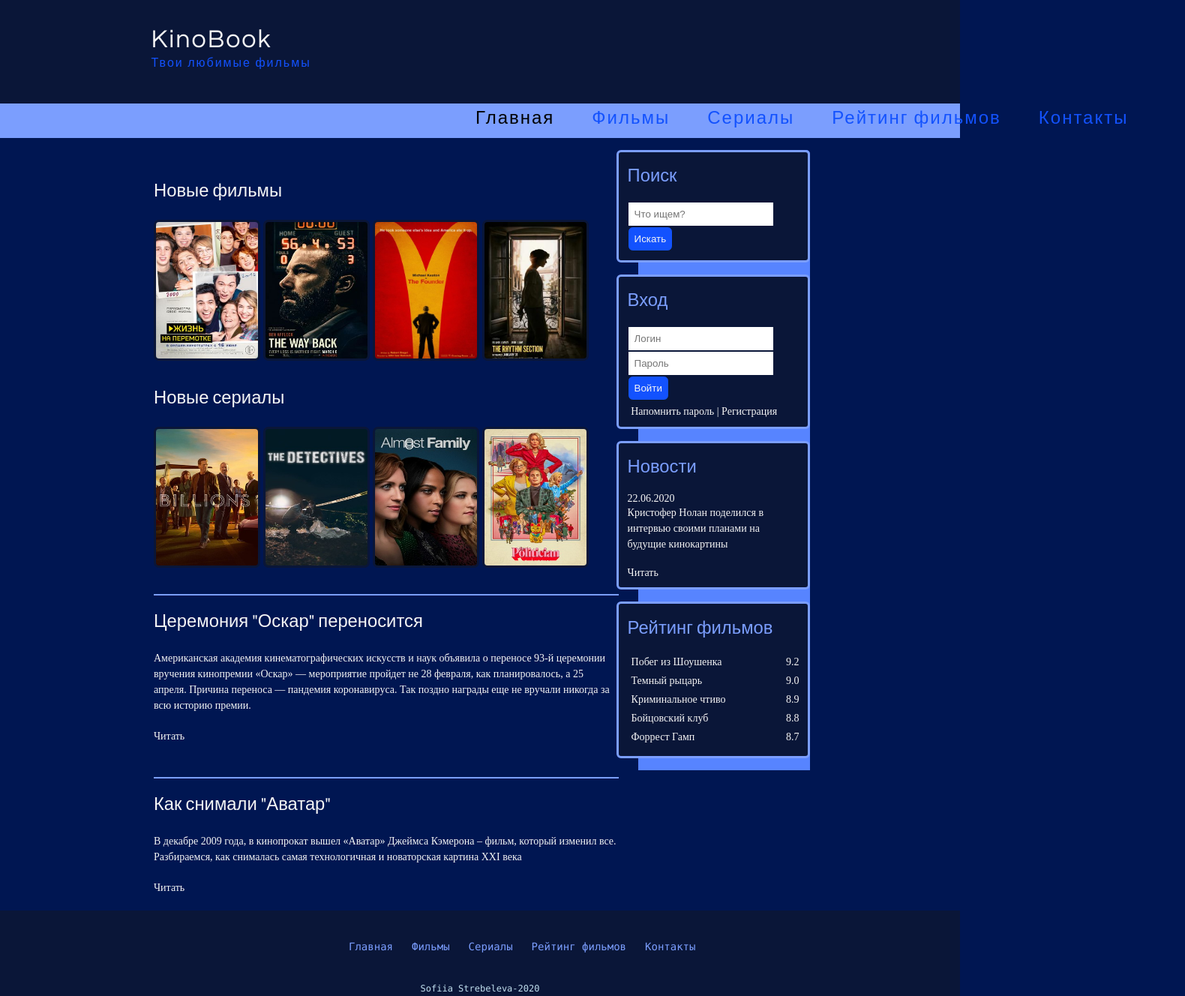
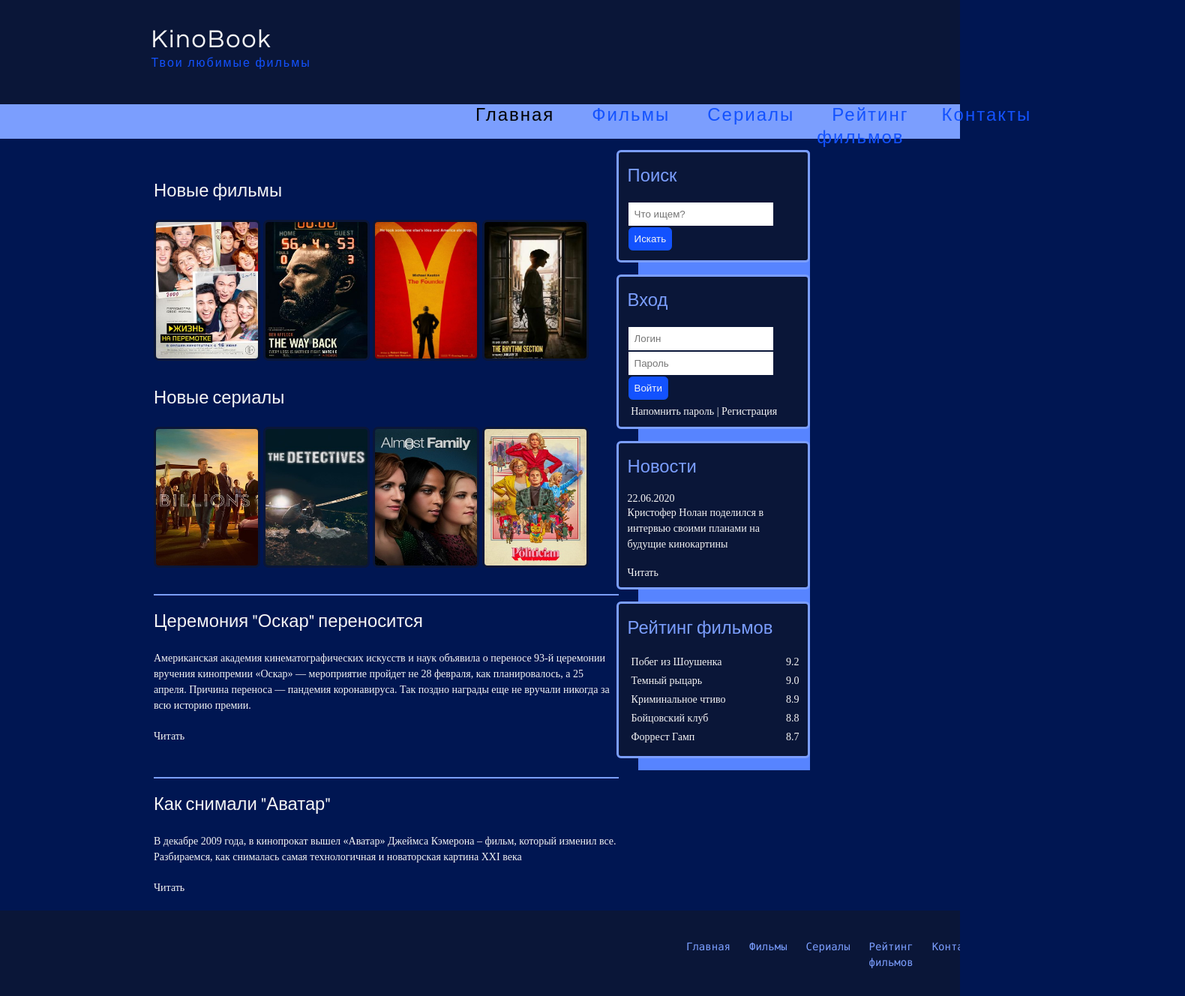
Before and after one commit to SofiiaStrebeleva/Course_HTML_KinoBook, a website built with Parcel: page index.html in a window 1280 px wide. Shown: the top 1328 px of the page at 75% size, 1580 px wide, since content can reach past the window. Built offline with nearby package versions, Linux system fonts and the light colour scheme.

Commit message:
Update style.css
fixed

```diff
--- a/css/style.css
+++ b/css/style.css
@@ -142,8 +142,8 @@ a {
 
 
 .menu{
-	width: 980px;
-	margin-left:600px;
+	/*width: 900px;*/
+	margin-left: 600px;
 }
 
 
@@ -154,16 +154,14 @@ a {
 
 .menu_list{
 	display: flex;
-	float: left;
 	padding: 0 0 0 9px;
 	list-style: none;
-	margin: auto;
+	margin: 1px 2px 0 0;
 }
 
 ul.menu_list li a {
 	font: normal 300% 'century gothic', arial ;
 	font-size: 24px;
-	display: flex;
 	height: 20px;
 	padding: 5px 25px 5px 20px;
 	color: #1352FE;
@@ -420,7 +418,7 @@ font-size: 1.2em;
 	text-align: center;
 	background-color: #0A1638;
 	color:rgba(198,229,244,0.97);
-	margin-left: 0;
+	margin-left: 00px;
 	margin-right: 0;
 	min-width: 900px;
 	font: normal 100% "Lucida Console", Monaco, monospace;
@@ -429,18 +427,18 @@ font-size: 1.2em;
 
 
 .footer ul{
-	text-align: center;
+/* 	text-align: center; */
 	list-style-type: none;
 	/*margin: 0;*/
 	padding: 0;
 	overflow: hidden;
 	display: flex;
-	margin-left: 450px;
+	margin-left: 900px;
 
 }
 
 .footer li{
-	/*float: left;*/
+	display: block;
 	text-align: center;
 
 }
```
